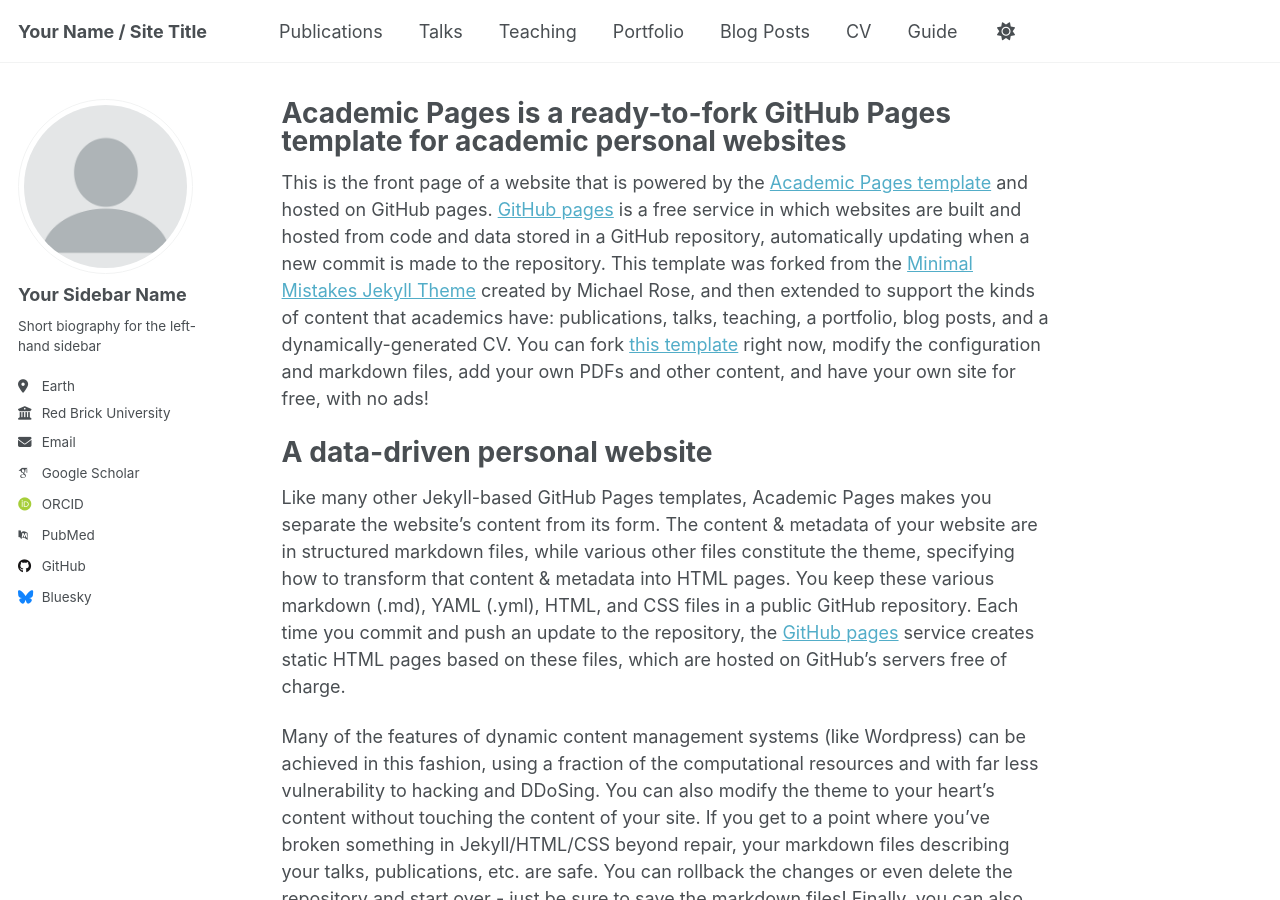
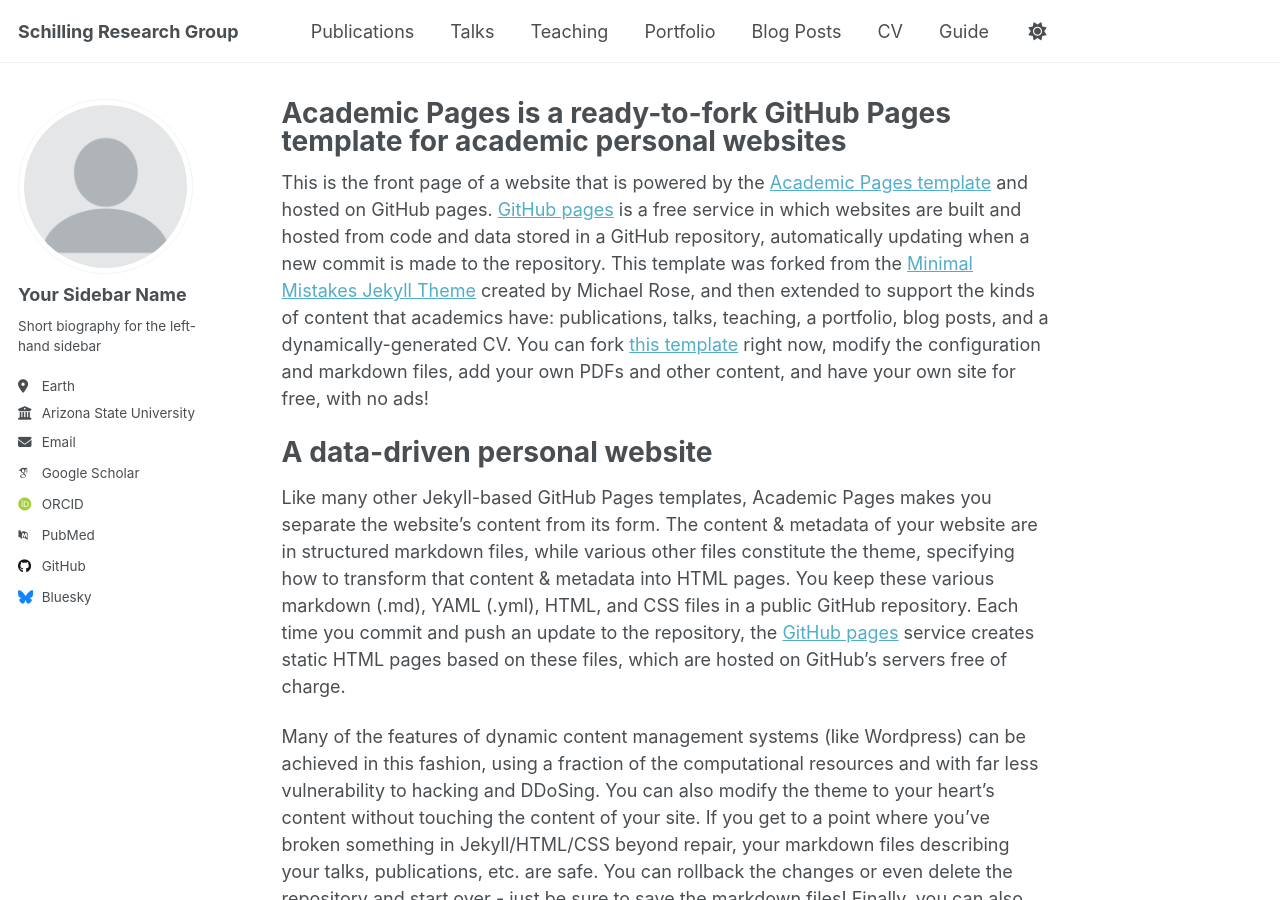
Before and after one commit to schillingmr/schilling-rg, a Jekyll site: the page built from _pages/about.md, in a window 1280 px wide and 900 px high. Built offline with Jekyll 4.4.1, drawn with Linux system fonts in a browser that asks for light colours; some web fonts are replaced.

Commit message:
Update _config.yml

```diff
--- a/_config.yml
+++ b/_config.yml
@@ -9,7 +9,7 @@
 # Basic Site Settings
 locale                   : "en-US"
 site_theme               : "default"
-title                    : "Your Name / Site Title"
+title                    : "Schilling Research Group"
 title_separator          : "-"
 name                     : &name "Your Name"
 description              : &description "personal description"
@@ -27,7 +27,7 @@ author:
   pronouns         : # example: "she/her"
   bio              : "Short biography for the left-hand sidebar"
   location         : "Earth"
-  employer         : "Red Brick University"
+  employer         : "Arizona State University"
   uri              : # URL
   email            : "none@example.org"
 
```
